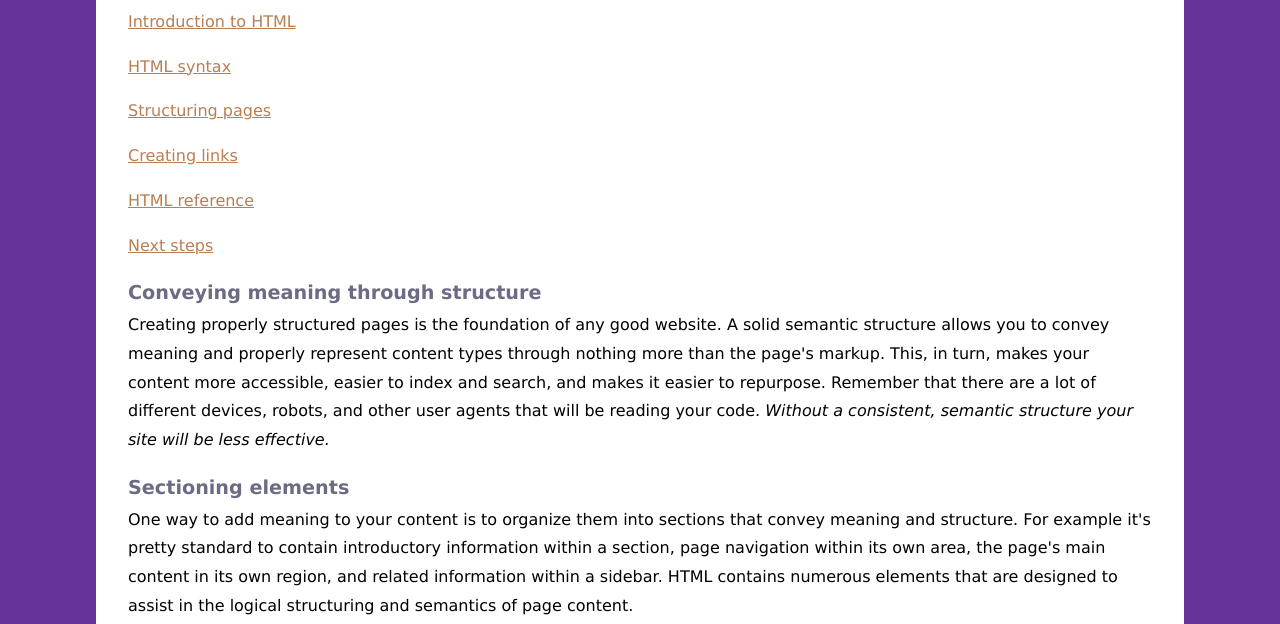
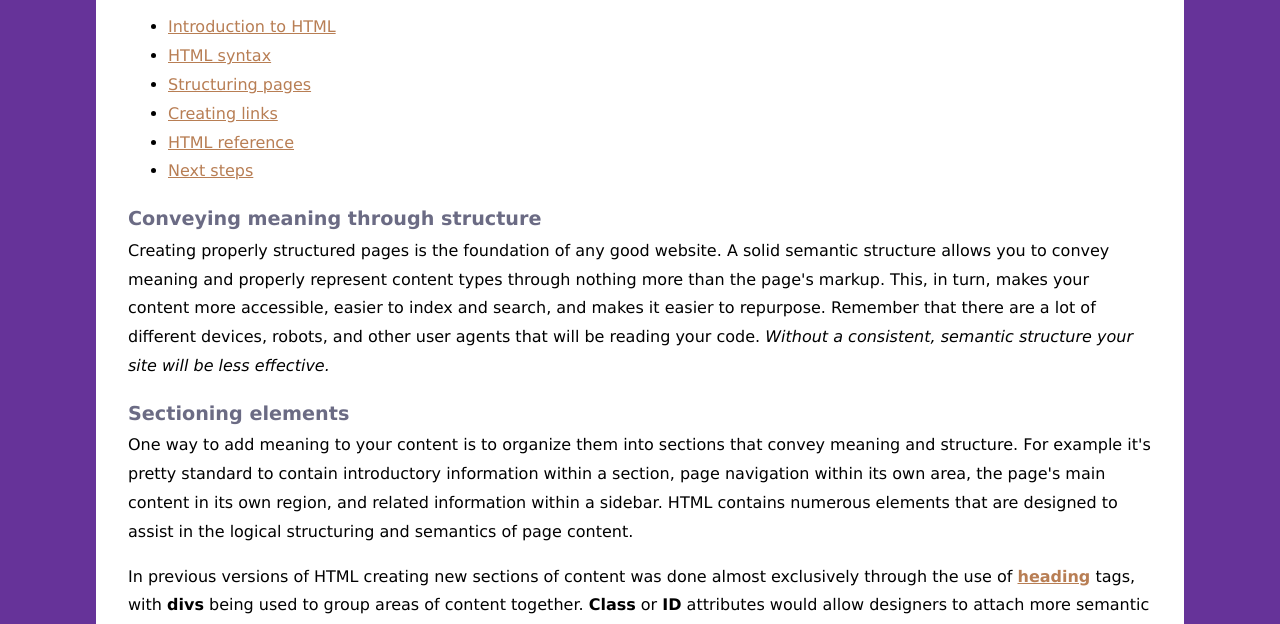
Before and after one commit to RobertEClarkson/HW4-Page, a plain HTML site: page structure.html in a window 1280 px wide. Shown: the part 156-780 px from the top of the page. Drawn offline with Linux system fonts and the light colour scheme.

Commit message:
Update structure.html

```diff
--- a/structure.html
+++ b/structure.html
@@ -10,22 +10,14 @@
       <h1>Comp 484</h1>
       <h2>Structuring Pages</h2>
       <nav role="navigation">
-        <p>
-          <a href="index.html" title="Introduction to HTML"
-            >Introduction to HTML</a
-          >
-        </p>
-        <p><a href="syntax.html" title="HTML syntax">HTML syntax</a></p>
-        <p>
-          <a href="structure.html" title="Structuring pages"
-            >Structuring pages</a
-          >
-        </p>
-        <p><a href="links.html" title="Creating links">Creating links</a></p>
-        <p>
-          <a href="reference.html" title="HTML Reference">HTML reference</a>
-        </p>
-        <p><a href="next.html" title="Next steps">Next steps</a></p>
+        <ul>
+          <li><a href="index.html" title="Introduction to HTML">Introduction to HTML</a></li>
+          <li><a href="syntax.html" title="HTML syntax">HTML syntax</a></li>
+          <li><a href="structure.html" title="Structuring pages">Structuring pages</a></li>
+          <li><a href="links.html" title="Creating links">Creating links</a></li>
+          <li><a href="reference.html" title="HTML Reference">HTML reference</a></li>
+          <li><a href="next.html" title="Next steps">Next steps</a></li>
+        </ul>
       </nav>
     </header>
     <main role="main">
```
